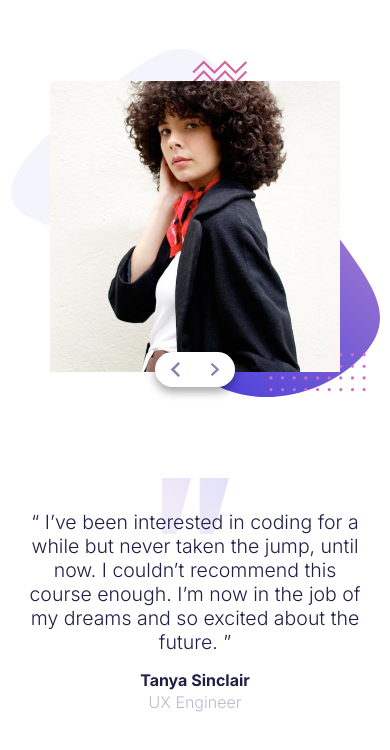
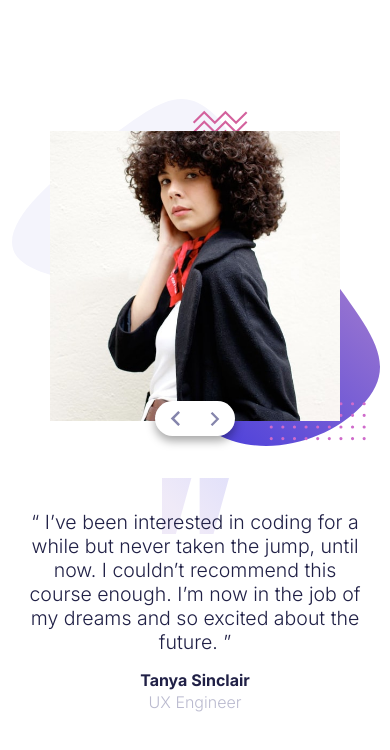
Before and after one commit to rabihtg/cdn-btcmp-sldr, a plain HTML site: page index.html in a window 390 px wide. Drawn offline with Linux system fonts and the light colour scheme.

Commit message:
Layout Fixes:
replace fixed height with padding for sliders, replace height with min-height for main and body, replace flex with grid for main.

```diff
--- a/index.css
+++ b/index.css
@@ -23,6 +23,7 @@ body {
   font-family: var(--ff-sans);
   background-color: hsl(0, 0%, 100%);
   background: url(./images/pattern-curve.svg) no-repeat bottom 0 left 0;
+  min-height: 100vh;
 }
 blockquote {
   margin: 0;
@@ -34,22 +35,24 @@ main {
   max-width: 1000px;
   width: 95%;
   margin-inline: auto;
-  display: flex;
-  align-items: center;
-  height: 100vh;
+  display: grid;
+  place-items: center;
+  min-height: 100vh;
 }
 .slider-item {
   max-width: 1000px;
   font-size: 0.775rem;
   font-weight: 300;
   display: grid;
-  height: 100vh;
   grid-template-columns: repeat(2, 1fr);
   background: url(./images/pattern-quotes.svg) no-repeat,
     url(./images/pattern-bg.svg) no-repeat;
   background-position: left 65px top 35.8%, top 49% right 0px;
   background-size: auto auto, 60%;
   place-items: center;
+}
+.slider-item:not(.hidden) {
+  padding: 5rem 0;
 }
 .slider-btn {
   z-index: 9;
@@ -134,11 +137,25 @@ main {
     background: url(./images/pattern-curve.svg) no-repeat;
     background-position: bottom 0 left 0;
     background-size: 90% 10%;
+    min-height: 100vh;
+  }
+  main {
+    padding: 1rem 0;
+    display: grid;
+    place-items: center;
   }
   .slider-item {
+    height: unset;
     gap: 1rem;
     grid-template-columns: 1fr;
     background: none;
+  }
+  .slider-item:not(.hidden) {
+    padding: 0;
+  }
+
+  .slider-item.hidden {
+    height: 0;
   }
   .slider-item > .img-cont {
     background: url(./images/pattern-bg.svg) no-repeat;
@@ -183,14 +200,3 @@ main {
     margin: 1px;
   }
 }
-@media (max-height: 480px) {
-  body {
-    min-height: 120vh;
-  }
-  main {
-    align-items: flex-start;
-  }
-  .slider-item:not(.hidden) {
-    min-height: 120vh;
-  }
-}
```
